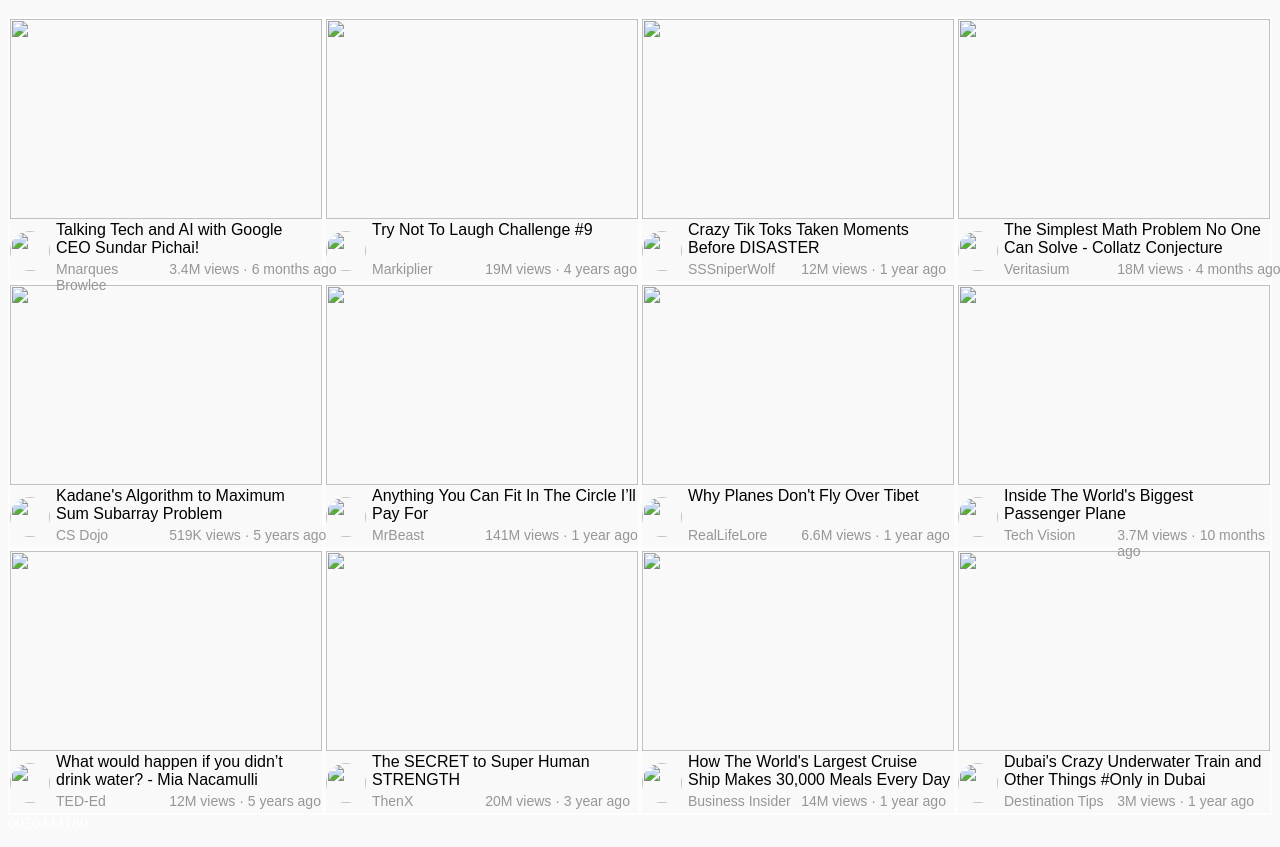
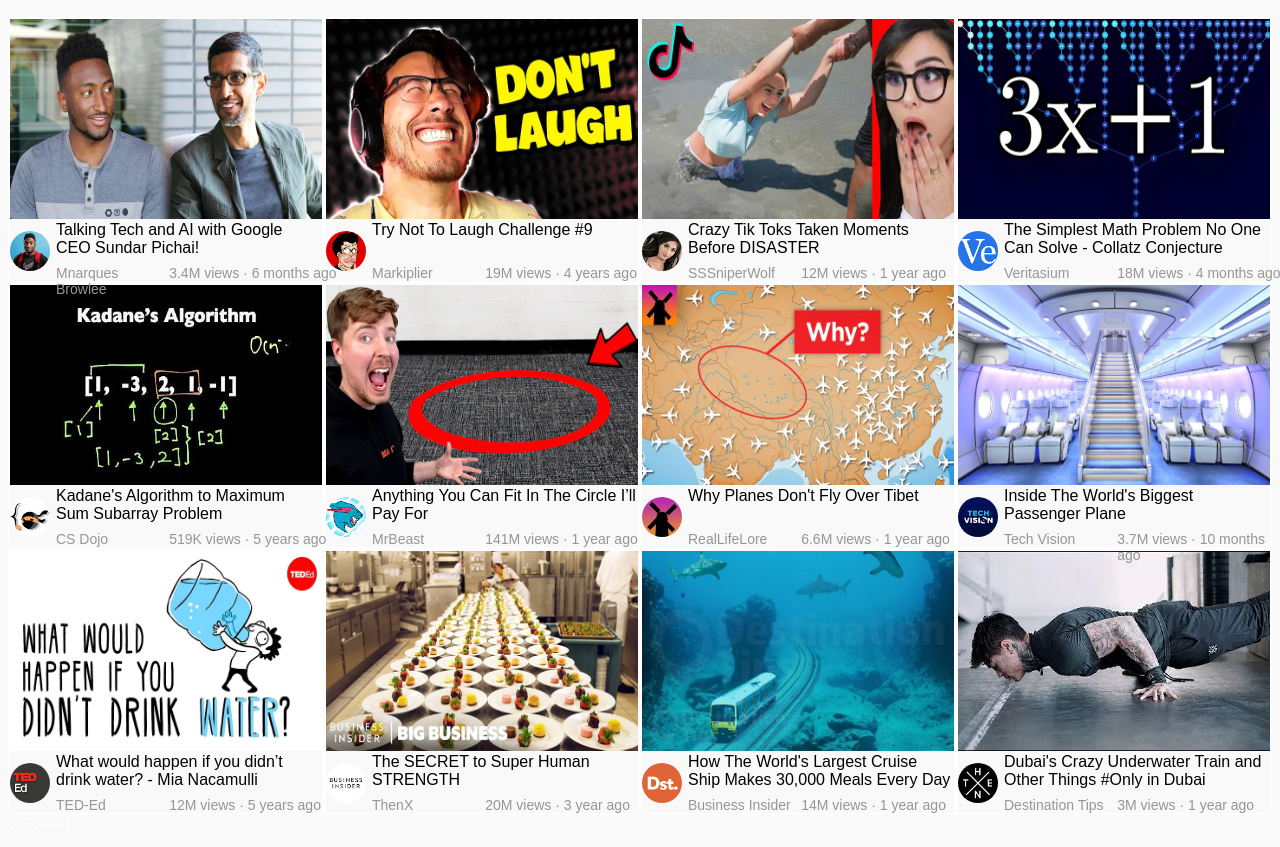
Before and after one commit to usuck4/website-test-01, a plain HTML site: page index.html in a window 1280 px wide. Shown: the part 128-975 px from the top of the page. Drawn offline with Linux system fonts and the light colour scheme.

Commit message:
Update index.html

```diff
--- a/index.html
+++ b/index.html
@@ -183,36 +183,36 @@
 	<div class="row">
 			<a href="https://www.youtube.com/watch?v=n2RNcPRtAiY" target="_blank"><div class="cl-lg-3 cl-md-4">
 			<div class="countiner1-1">
-				<img class="thumbnail" src="images/thumbnail-1.webp"></div>
+				<img class="thumbnail" src="thumbnail-1.webp"></div>
 				<div class="countiner1-2">
-					<img src="images/channel-1.jpeg" class="pro1">
+					<img src="channel-1.jpeg" class="pro1">
 					<section class="video-title1">Talking Tech and AI with Google CEO Sundar Pichai!</section>
 					<section class="channel-1">Mnarques Browlee</section>
 					<section class="viwes1">3.4M views · 6 months ago</section></div>
 	</div></a>
 	<a href="https://www.youtube.com/watch?v=mP0RAo9SKZk" target="_blank"><div class="cl-lg-3 cl-md-4">
 			<div class="countiner1-1">
-				<img class="thumbnail" src="images/thumbnail-2.webp"></div>
+				<img class="thumbnail" src="thumbnail-2.webp"></div>
 				<div class="countiner1-2">
-					<img src="images/channel-2.jpeg" class="pro1">
+					<img src="channel-2.jpeg" class="pro1">
 					<section class="video-title1">Try Not To Laugh Challenge #9</section>
 					<section class="channel-1">Markiplier</section>
 					<section class="viwes1">19M views · 4 years ago</section></div>
 	</div></a>
 			<a href="https://www.youtube.com/watch?v=FgjPQQeTh1w" target="_blank"><div class="cl-lg-3 cl-md-4">
 			<div class="countiner1-1">
-				<img class="thumbnail" src="images/thumbnail-3.webp"></div>
+				<img class="thumbnail" src="thumbnail-3.webp"></div>
 				<div class="countiner1-2">
-					<img src="images/channel-3.jpeg" class="pro1">
+					<img src="channel-3.jpeg" class="pro1">
 					<section class="video-title1">Crazy Tik Toks Taken Moments Before DISASTER</section>
 					<section class="channel-1">SSSniperWolf</section>
 					<section class="viwes1">12M views · 1 year ago</section></div>
 	</div></a>
 	<a href="https://www.youtube.com/watch?v=094y1Z2wpJg" target="_blank"><div class="cl-lg-3 cl-md-4">
 			<div class="countiner1-1">
-				<img class="thumbnail" src="images/thumbnail-4.webp"></div>
+				<img class="thumbnail" src="thumbnail-4.webp"></div>
 				<div class="countiner1-2">
-					<img src="images/channel-4.jpeg" class="pro1">
+					<img src="channel-4.jpeg" class="pro1">
 					<section class="video-title1">
 The Simplest Math Problem No One Can Solve - Collatz Conjecture</section>
 					<section class="channel-1">Veritasium</section>
@@ -220,45 +220,45 @@
 	</div></a>
 			<a href="https://www.youtube.com/watch?v=86CQq3pKSUw" target="_blank"><div class="cl-lg-3 cl-md-4">
 			<div class="countiner1-1">
-				<img class="thumbnail" src="images/thumbnail-5.webp"></div>
+				<img class="thumbnail" src="thumbnail-5.webp"></div>
 				<div class="countiner1-2">
-					<img src="images/channel-5.jpeg" class="pro1">
+					<img src="channel-5.jpeg" class="pro1">
 					<section class="video-title1">Kadane's Algorithm to Maximum Sum Subarray Problem</section>
 					<section class="channel-1">CS Dojo</section>
 					<section class="viwes1">519K views · 5 years ago</section></div>
 	</div></a>
 	<a href="https://www.youtube.com/watch?v=yXWw0_UfSFg" target="_blank"><div class="cl-lg-3 cl-md-4">
 			<div class="countiner1-1">
-				<img class="thumbnail" src="images/thumbnail-6.webp"></div>
+				<img class="thumbnail" src="thumbnail-6.webp"></div>
 				<div class="countiner1-2">
-					<img src="images/channel-6.jpeg" class="pro1">
+					<img src="channel-6.jpeg" class="pro1">
 					<section class="video-title1">Anything You Can Fit In The Circle I’ll Pay For</section>
 					<section class="channel-1">MrBeast</section>
 					<section class="viwes1">141M views · 1 year ago</section></div>
 	</div></a>
 			<a href="https://www.youtube.com/watch?v=fNVa1qMbF9Y" target="_blank"><div class="cl-lg-3 cl-md-4">
 			<div class="countiner1-1">
-				<img class="thumbnail" src="images/thumbnail-7.webp"></div>
+				<img class="thumbnail" src="thumbnail-7.webp"></div>
 				<div class="countiner1-2">
-					<img src="images/channel-7.jpeg" class="pro1">
+					<img src="channel-7.jpeg" class="pro1">
 					<section class="video-title1">Why Planes Don't Fly Over Tibet</section>
 					<section class="channel-1">RealLifeLore</section>
 					<section class="viwes1">6.6M views · 1 year ago</section></div>
 	</div></a>
 	<a href="https://www.youtube.com/watch?v=lFm4EM1juls" target="_blank"><div class="cl-lg-3 cl-md-4">
 			<div class="countiner1-1">
-				<img class="thumbnail" src="images/thumbnail-8.webp"></div>
+				<img class="thumbnail" src="thumbnail-8.webp"></div>
 				<div class="countiner1-2">
-					<img src="images/channel-8.jpeg" class="pro1">
+					<img src="channel-8.jpeg" class="pro1">
 					<section class="video-title1">Inside The World's Biggest Passenger Plane</section>
 					<section class="channel-1">Tech Vision</section>
 					<section class="viwes1">3.7M views · 10 months ago</section></div>
 	</div></a>
 			<a href="https://www.youtube.com/watch?v=9iMGFqMmUFs" target="_blank"><div class="cl-lg-3 cl-md-4">
 			<div class="countiner1-1">
-				<img class="thumbnail" src="images/thumbnail-12.webp"></div>
+				<img class="thumbnail" src="thumbnail-12.webp"></div>
 				<div class="countiner1-2">
-					<img src="images/channel-12.jpeg" class="pro1">
+					<img src="channel-12.jpeg" class="pro1">
 					<section class="video-title1">
 What would happen if you didn’t drink water? - Mia Nacamulli</section>
 					<section class="channel-1">TED-Ed</section>
@@ -266,18 +266,18 @@
 	</div></a>
 	<a href="https://www.youtube.com/watch?v=R2vXbFp5C9o" target="_blank"><div class="cl-lg-3 cl-md-4">
 			<div class="countiner1-1">
-				<img class="thumbnail" src="images/thumbnail-10.webp"></div>
+				<img class="thumbnail" src="thumbnail-10.webp"></div>
 				<div class="countiner1-2">
-					<img src="images/channel-10.jpeg" class="pro1">
+					<img src="channel-10.jpeg" class="pro1">
 					<section class="video-title1">The SECRET to Super Human STRENGTH</section>
 					<section class="channel-1">ThenX</section>
 					<section class="viwes1">20M views · 3 year ago</section></div>
 	</div></a>
 			<a href="https://www.youtube.com/watch?v=0nZuYyXET3s" target="_blank"><div class="cl-lg-3 cl-md-4">
 			<div class="countiner1-1">
-				<img class="thumbnail" src="images/thumbnail-11.webp"></div>
+				<img class="thumbnail" src="thumbnail-11.webp"></div>
 				<div class="countiner1-2">
-					<img src="images/channel-11.jpeg" class="pro1">
+					<img src="channel-11.jpeg" class="pro1">
 					<section class="video-title1">How The World's Largest Cruise Ship Makes 30,000 Meals Every Day
 					</section>
 					<section class="channel-1">Business Insider</section>
@@ -285,9 +285,9 @@
 	</div></a>
 	<a href="https://www.youtube.com/watch?v=ixmxOlcrlUc" target="_blank"><div class="cl-lg-3 cl-md-4">
 			<div class="countiner1-1">
-				<img class="thumbnail" src="images/thumbnail-9.webp"></div>
+				<img class="thumbnail" src="thumbnail-9.webp"></div>
 				<div class="countiner1-2">
-					<img src="images/channel-9.jpeg" class="pro1">
+					<img src="channel-9.jpeg" class="pro1">
 					<section class="video-title1">
 Dubai's Crazy Underwater Train and Other Things #Only in Dubai</section>
 					<section class="channel-1">Destination Tips</section>
```
